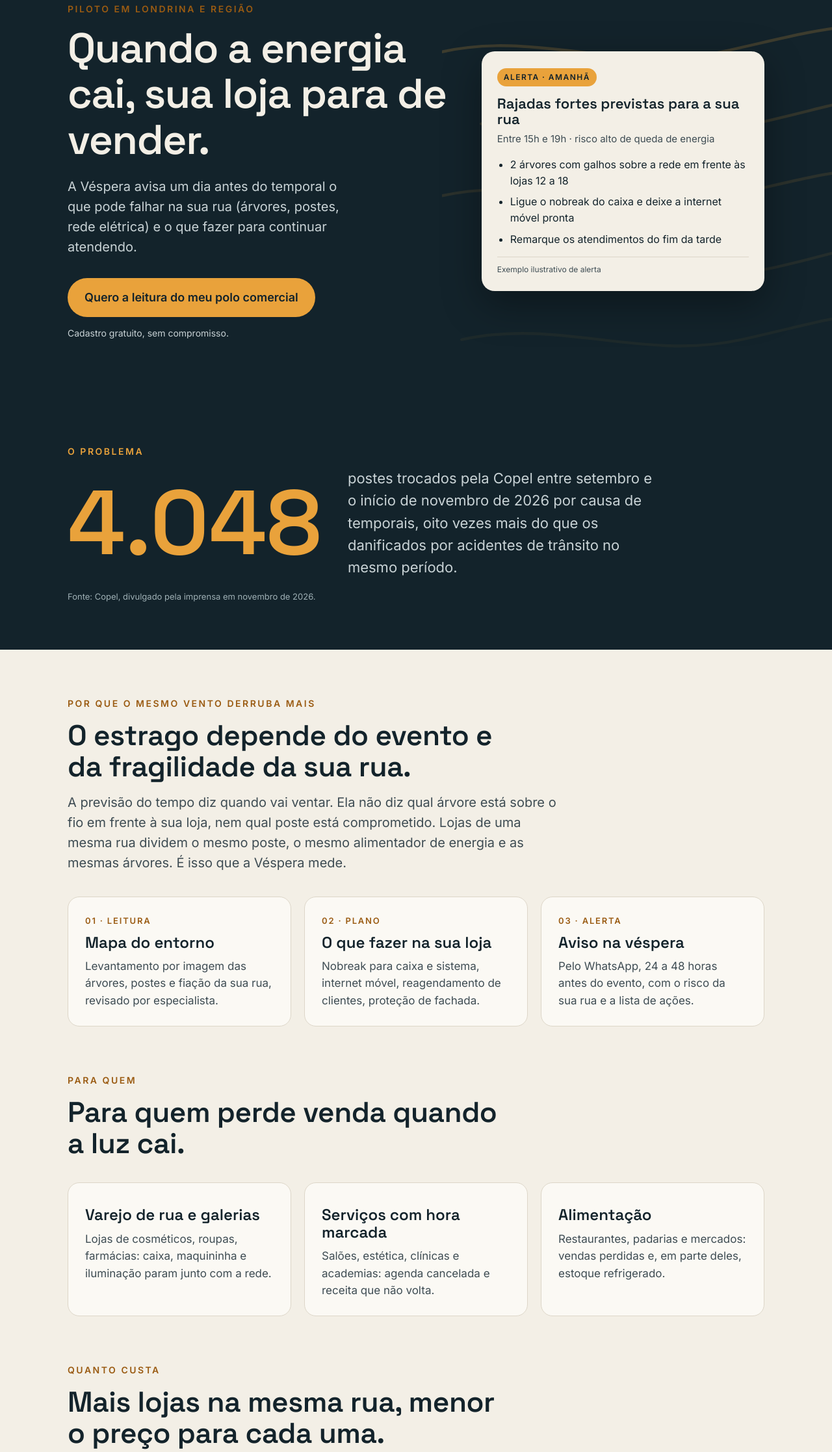
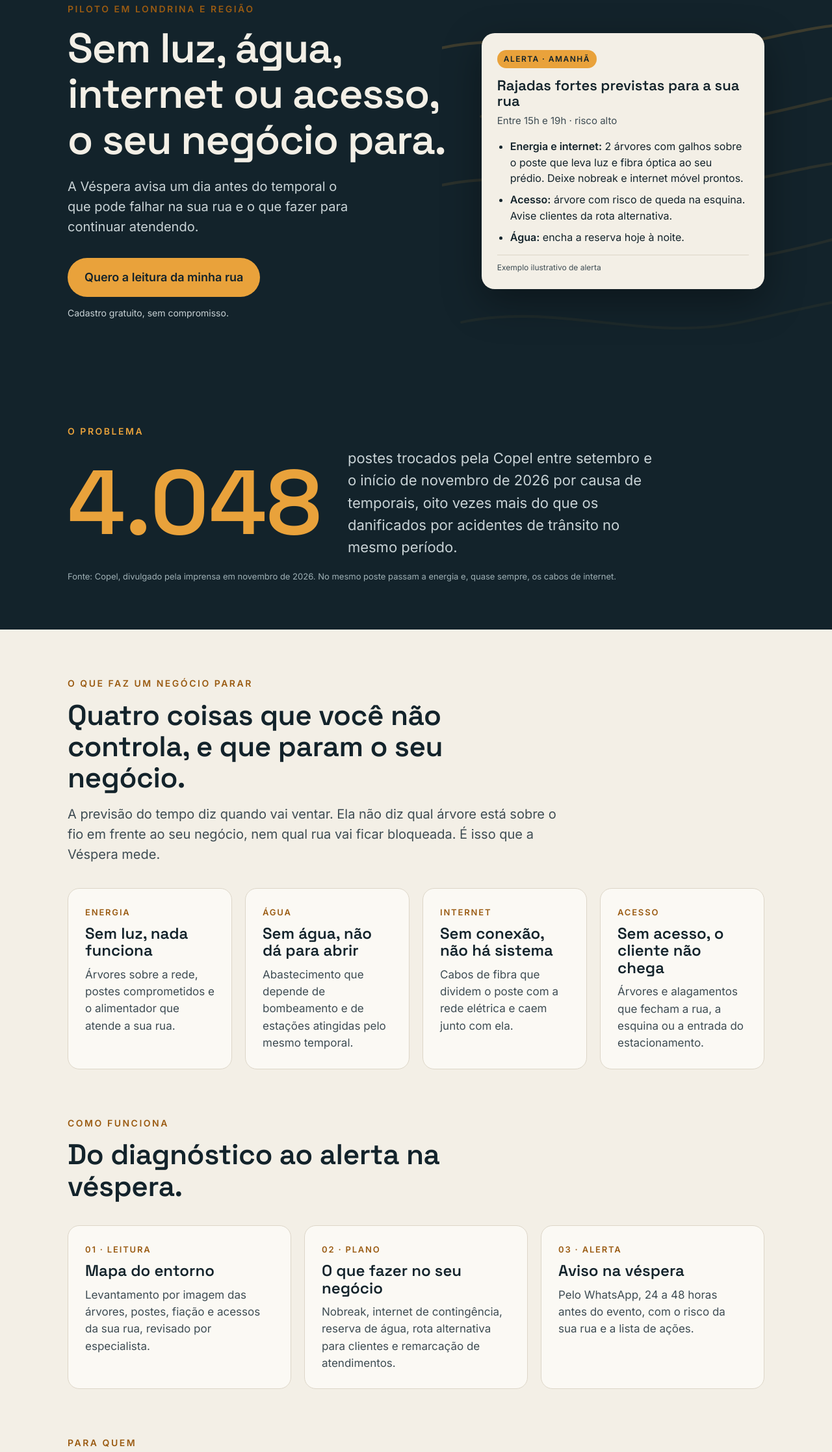
Before and after one commit to marinnowithai/marinno-site, a website: page public/vespera/b/index.html in a window 1280 px wide. Shown: the part 132-2367 px from the top of the page at 65% size. Drawn offline with Linux system fonts and the light colour scheme.

Commit message:
Véspera: amplia a landing page para energia, água, internet e acesso
Página para qualquer negócio (comércio, escritórios, saúde e beleza,
alimentação), plano coletivo por rua, galeria ou edifício, e pergunta
no formulário sobre a dependência que mais prejudica cada negócio.

Co-Authored-By: Claude Opus 5.5 <noreply@anthropic.com>
Claude-Session: https://claude.ai/code/session_01WuruMEHVjLaddHMccF3Pqn

```diff
--- a/public/vespera/b/index.html
+++ b/public/vespera/b/index.html
@@ -4,8 +4,8 @@
 <meta charset="utf-8">
 <meta name="viewport" content="width=device-width,initial-scale=1">
 <meta name="robots" content="noindex">
-<title>Véspera · sua loja não precisa parar com o temporal</title>
-<meta name="description" content="A Véspera lê a fragilidade do entorno do seu comércio e avisa um dia antes de cada evento climático, com a lista do que fazer.">
+<title>Véspera · seu negócio não precisa parar com o temporal</title>
+<meta name="description" content="A Véspera lê a fragilidade do entorno do seu negócio (energia, água, internet e acesso) e avisa um dia antes de cada evento climático, com a lista do que fazer.">
 <link rel="icon" href="/vespera/logo.svg" type="image/svg+xml">
 <link rel="preconnect" href="https://fonts.googleapis.com"><link rel="preconnect" href="https://fonts.gstatic.com" crossorigin>
 <link rel="stylesheet" href="https://fonts.googleapis.com/css2?family=Space+Grotesk:wght@500..700&family=Inter:wght@400;600&display=swap">
@@ -24,20 +24,20 @@
 <!--HERO-->
 <div class="rise">
 <p class="eyebrow">Piloto em Londrina e região</p>
-<h1>Quando a energia cai, sua loja para de vender.</h1>
-<p class="sub">A Véspera avisa um dia antes do temporal o que pode falhar na sua rua (árvores, postes, rede elétrica) e o que fazer para continuar atendendo.</p>
-<a class="btn" href="#cadastro">Quero a leitura do meu polo comercial</a>
+<h1>Sem luz, água, internet ou acesso, o seu negócio para.</h1>
+<p class="sub">A Véspera avisa um dia antes do temporal o que pode falhar na sua rua e o que fazer para continuar atendendo.</p>
+<a class="btn" href="#cadastro">Quero a leitura da minha rua</a>
 <p class="fine">Cadastro gratuito, sem compromisso.</p>
 </div>
 <!--/HERO-->
 <div class="alert rise d2">
 <span class="tag">Alerta · amanhã</span>
 <h3>Rajadas fortes previstas para a sua rua</h3>
-<p class="when">Entre 15h e 19h · risco alto de queda de energia</p>
+<p class="when">Entre 15h e 19h · risco alto</p>
 <ul>
-<li>2 árvores com galhos sobre a rede em frente às lojas 12 a 18</li>
-<li>Ligue o nobreak do caixa e deixe a internet móvel pronta</li>
-<li>Remarque os atendimentos do fim da tarde</li>
+<li><b>Energia e internet:</b> 2 árvores com galhos sobre o poste que leva luz e fibra óptica ao seu prédio. Deixe nobreak e internet móvel prontos.</li>
+<li><b>Acesso:</b> árvore com risco de queda na esquina. Avise clientes da rota alternativa.</li>
+<li><b>Água:</b> encha a reserva hoje à noite.</li>
 </ul>
 <p class="ill">Exemplo ilustrativo de alerta</p>
 </div>
@@ -50,38 +50,50 @@
 <p class="n">4.048</p>
 <p>postes trocados pela Copel entre setembro e o início de novembro de 2026 por causa de temporais, oito vezes mais do que os danificados por acidentes de trânsito no mesmo período.</p>
 </div>
-<p class="src">Fonte: Copel, divulgado pela imprensa em novembro de 2026.</p>
+<p class="src">Fonte: Copel, divulgado pela imprensa em novembro de 2026. No mesmo poste passam a energia e, quase sempre, os cabos de internet.</p>
 </div></section>
 
 <section><div class="wrap">
-<p class="eyebrow">Por que o mesmo vento derruba mais</p>
-<h2>O estrago depende do evento e da fragilidade da sua rua.</h2>
-<p class="lead">A previsão do tempo diz quando vai ventar. Ela não diz qual árvore está sobre o fio em frente à sua loja, nem qual poste está comprometido. Lojas de uma mesma rua dividem o mesmo poste, o mesmo alimentador de energia e as mesmas árvores. É isso que a Véspera mede.</p>
+<p class="eyebrow">O que faz um negócio parar</p>
+<h2>Quatro coisas que você não controla, e que param o seu negócio.</h2>
+<p class="lead">A previsão do tempo diz quando vai ventar. Ela não diz qual árvore está sobre o fio em frente ao seu negócio, nem qual rua vai ficar bloqueada. É isso que a Véspera mede.</p>
+<div class="grid4">
+<div class="card"><p class="k">Energia</p><h3>Sem luz, nada funciona</h3><p>Árvores sobre a rede, postes comprometidos e o alimentador que atende a sua rua.</p></div>
+<div class="card"><p class="k">Água</p><h3>Sem água, não dá para abrir</h3><p>Abastecimento que depende de bombeamento e de estações atingidas pelo mesmo temporal.</p></div>
+<div class="card"><p class="k">Internet</p><h3>Sem conexão, não há sistema</h3><p>Cabos de fibra que dividem o poste com a rede elétrica e caem junto com ela.</p></div>
+<div class="card"><p class="k">Acesso</p><h3>Sem acesso, o cliente não chega</h3><p>Árvores e alagamentos que fecham a rua, a esquina ou a entrada do estacionamento.</p></div>
+</div>
+</div></section>
+
+<section style="padding-top:0"><div class="wrap">
+<p class="eyebrow">Como funciona</p>
+<h2>Do diagnóstico ao alerta na véspera.</h2>
 <div class="grid3">
-<div class="card"><p class="k">01 · Leitura</p><h3>Mapa do entorno</h3><p>Levantamento por imagem das árvores, postes e fiação da sua rua, revisado por especialista.</p></div>
-<div class="card"><p class="k">02 · Plano</p><h3>O que fazer na sua loja</h3><p>Nobreak para caixa e sistema, internet móvel, reagendamento de clientes, proteção de fachada.</p></div>
+<div class="card"><p class="k">01 · Leitura</p><h3>Mapa do entorno</h3><p>Levantamento por imagem das árvores, postes, fiação e acessos da sua rua, revisado por especialista.</p></div>
+<div class="card"><p class="k">02 · Plano</p><h3>O que fazer no seu negócio</h3><p>Nobreak, internet de contingência, reserva de água, rota alternativa para clientes e remarcação de atendimentos.</p></div>
 <div class="card"><p class="k">03 · Alerta</p><h3>Aviso na véspera</h3><p>Pelo WhatsApp, 24 a 48 horas antes do evento, com o risco da sua rua e a lista de ações.</p></div>
 </div>
 </div></section>
 
 <section style="padding-top:0"><div class="wrap">
 <p class="eyebrow">Para quem</p>
-<h2>Para quem perde venda quando a luz cai.</h2>
-<div class="grid3">
-<div class="card"><h3>Varejo de rua e galerias</h3><p>Lojas de cosméticos, roupas, farmácias: caixa, maquininha e iluminação param junto com a rede.</p></div>
-<div class="card"><h3>Serviços com hora marcada</h3><p>Salões, estética, clínicas e academias: agenda cancelada e receita que não volta.</p></div>
+<h2>Para qualquer negócio que para quando a rua para.</h2>
+<div class="grid4">
+<div class="card"><h3>Comércio</h3><p>Lojas, galerias e farmácias: caixa, maquininha e vitrine apagados, cliente que não chega.</p></div>
+<div class="card"><h3>Escritórios</h3><p>Advocacia, contabilidade e consultorias: sem internet não há sistema, sem água e luz não há expediente.</p></div>
+<div class="card"><h3>Saúde e beleza</h3><p>Clínicas, consultórios, salões e academias: agenda cancelada e receita que não volta.</p></div>
 <div class="card"><h3>Alimentação</h3><p>Restaurantes, padarias e mercados: vendas perdidas e, em parte deles, estoque refrigerado.</p></div>
 </div>
 </div></section>
 
 <section style="padding-top:0"><div class="wrap">
 <p class="eyebrow">Quanto custa</p>
-<h2>Mais lojas na mesma rua, menor o preço para cada uma.</h2>
+<h2>Mais negócios na mesma rua ou prédio, menor o preço para cada um.</h2>
 <div class="prices">
-<div class="price main"><p class="k">Plano por polo comercial</p><p class="v">R$ 50 a 100 <small>por loja/mês</small></p><p>Uma leitura para toda a rua ou galeria, dividida entre as lojas participantes, com alertas individuais. O valor cai conforme o número de lojas do polo.</p></div>
+<div class="price main"><p class="k">Plano coletivo</p><p class="v">R$ 50 a 100 <small>por negócio/mês</small></p><p>Uma leitura para toda a rua, galeria ou edifício comercial, dividida entre os participantes, com alertas individuais. O valor cai conforme o número de participantes.</p></div>
 <div class="price"><p class="k">Leitura individual</p><p class="v">R$ 1.500 a 3.000</p><p>Para negócios maiores ou isolados: diagnóstico do entorno e plano de continuidade, com assinatura de alertas de R$ 150 a 300 por mês.</p></div>
 </div>
-<p class="note">Valores de referência do piloto, sujeitos a ajuste conforme o tamanho do polo.</p>
+<p class="note">Valores de referência do piloto, sujeitos a ajuste conforme o número de participantes.</p>
 </div></section>
 
 <section id="cadastro" style="padding-top:0"><div class="wrap">
@@ -89,7 +101,7 @@
 <div>
 <p class="eyebrow">Piloto</p>
 <h2>Coloque sua rua na lista do piloto.</h2>
-<p class="lead">Os primeiros polos comerciais de Londrina e região estão sendo formados agora. Avisamos pelo WhatsApp quando o seu polo tiver lojas suficientes para começar.</p>
+<p class="lead">Os primeiros grupos de Londrina e região estão sendo formados agora. Avisamos pelo WhatsApp quando a sua rua, galeria ou edifício tiver participantes suficientes para começar.</p>
 </div>
 <form id="lead" action="https://formsubmit.co/eu@marinno.com.br" method="POST">
 <input type="hidden" name="_subject" value="Véspera: novo cadastro no piloto">
@@ -97,21 +109,27 @@
 <input type="text" name="_honey" style="display:none" tabindex="-1" autocomplete="off">
 <label>Seu nome<input name="nome" required autocomplete="name"></label>
 <label>Nome do negócio<input name="negocio" required autocomplete="organization"></label>
-<label>Tipo de negócio<select name="tipo" required><option value="">Selecione</option><option>Varejo / loja</option><option>Serviço com hora marcada</option><option>Alimentação</option><option>Outro</option></select></label>
+<label>Tipo de negócio<select name="tipo" required><option value="">Selecione</option><option>Comércio</option><option>Escritório (advocacia, contabilidade, consultoria)</option><option>Saúde e beleza</option><option>Alimentação</option><option>Indústria ou galpão</option><option>Outro</option></select></label>
 <label>WhatsApp<input name="whatsapp" type="tel" required autocomplete="tel" placeholder="(43) 9 0000-0000"></label>
-<label class="full">Endereço da loja<input name="endereco" required autocomplete="street-address" placeholder="Rua e número"></label>
-<label>Rua comercial, galeria ou centro<input name="polo" placeholder="Onde ficam as lojas vizinhas"></label>
+<label class="full">Endereço do negócio<input name="endereco" required autocomplete="street-address" placeholder="Rua e número"></label>
+<label>Rua comercial, galeria ou edifício<input name="polo" placeholder="Onde ficam os vizinhos"></label>
 <label>Cidade<select name="cidade" required><option value="">Selecione</option><option>Londrina</option><option>Maringá</option><option>Outra no Norte do Paraná</option></select></label>
-<label class="check full"><input type="checkbox" name="piloto_pago" value="sim">Tenho interesse em participar do piloto pagando o plano por polo.</label>
+<fieldset class="full deps"><legend>O que mais prejudica o seu negócio quando falha?</legend>
+<label class="check"><input type="checkbox" name="dependencias" value="energia">Energia</label>
+<label class="check"><input type="checkbox" name="dependencias" value="agua">Água</label>
+<label class="check"><input type="checkbox" name="dependencias" value="internet">Internet</label>
+<label class="check"><input type="checkbox" name="dependencias" value="acesso">Acesso de clientes</label>
+</fieldset>
+<label class="check full"><input type="checkbox" name="piloto_pago" value="sim">Tenho interesse em participar do piloto pagando o plano coletivo.</label>
 <label class="check full"><input type="checkbox" name="consentimento" value="sim" required>Autorizo o uso destes dados apenas para contato sobre o piloto da Véspera, nos termos da Lei nº 13.709/2018 (Lei Geral de Proteção de Dados). Posso pedir a exclusão a qualquer momento.</label>
-<button class="btn full" type="submit">Quero a leitura do meu polo comercial</button>
+<button class="btn full" type="submit">Quero a leitura da minha rua</button>
 </form>
 </div>
 </div></section>
 
 <section style="padding-top:0"><div class="wrap partners">
 <div>
-<p class="eyebrow">Prefeituras, frotas e seguradoras</p>
+<p class="eyebrow">Prefeituras, concessionárias e seguradoras</p>
 <p>Para parcerias de dados, projetos com municípios ou integração com seguro empresarial, o contato é direto.</p>
 </div>
 <a class="btn" href="mailto:eu@marinno.com.br?subject=V%C3%A9spera%3A%20parceria">Falar sobre parceria</a>
--- a/public/vespera/vespera.css
+++ b/public/vespera/vespera.css
@@ -48,6 +48,7 @@ h2{font-size:clamp(30px,4vw,44px);letter-spacing:-.01em;max-width:24ch}
 
 /* cards */
 .grid3{display:grid;grid-template-columns:repeat(3,1fr);gap:20px;margin-top:36px}
+.grid4{display:grid;grid-template-columns:repeat(4,1fr);gap:20px;margin-top:36px}
 .card{background:var(--paper);border:1px solid var(--sand);border-radius:18px;padding:26px}
 .card .k{font-size:13px;font-weight:600;letter-spacing:.14em;text-transform:uppercase;color:var(--amber-ink)}
 .card h3{font-size:24px;margin:10px 0 10px}
@@ -73,6 +74,9 @@ input,select{font:inherit;font-size:16px;padding:13px 14px;border-radius:12px;bo
 input:focus,select:focus{outline:2px solid var(--amber);outline-offset:1px}
 .check{flex-direction:row;align-items:flex-start;gap:10px;font-weight:400;font-size:14px;line-height:1.45}
 .check input{margin-top:3px;width:18px;height:18px;accent-color:var(--amber)}
+fieldset.deps{border:1px solid var(--line);border-radius:12px;padding:12px 16px 14px;margin:0;display:flex;flex-wrap:wrap;gap:10px 24px}
+.deps legend{font-size:14px;font-weight:600;color:var(--muted-dark);padding:0 6px}
+.deps .check{font-size:16px;color:var(--light)}
 form .btn{margin-top:6px;justify-self:start}
 
 /* parceiros e rodapé */
@@ -85,12 +89,14 @@ footer .wrap{display:flex;justify-content:space-between;gap:16px;flex-wrap:wrap}
 @media (max-width:860px){
   .hero .wrap,.formbox,.prices{grid-template-columns:1fr}
   .grid3{grid-template-columns:1fr}
+  .grid4{grid-template-columns:1fr 1fr}
   .stat{grid-template-columns:1fr;gap:12px}
   form{grid-template-columns:1fr}
   .formbox{padding:28px 22px}
   section{padding:56px 0}
   .hero .gust{opacity:.4}
 }
+@media (max-width:560px){.grid4{grid-template-columns:1fr}}
 @media (prefers-reduced-motion:no-preference){
   .rise{animation:rise .7s ease-out both}
   .rise.d2{animation-delay:.12s}
```
Also changed, not shown: public/vespera/a/index.html (+45 -27 lines), public/vespera/obrigado/index.html (+2 -2 lines).
